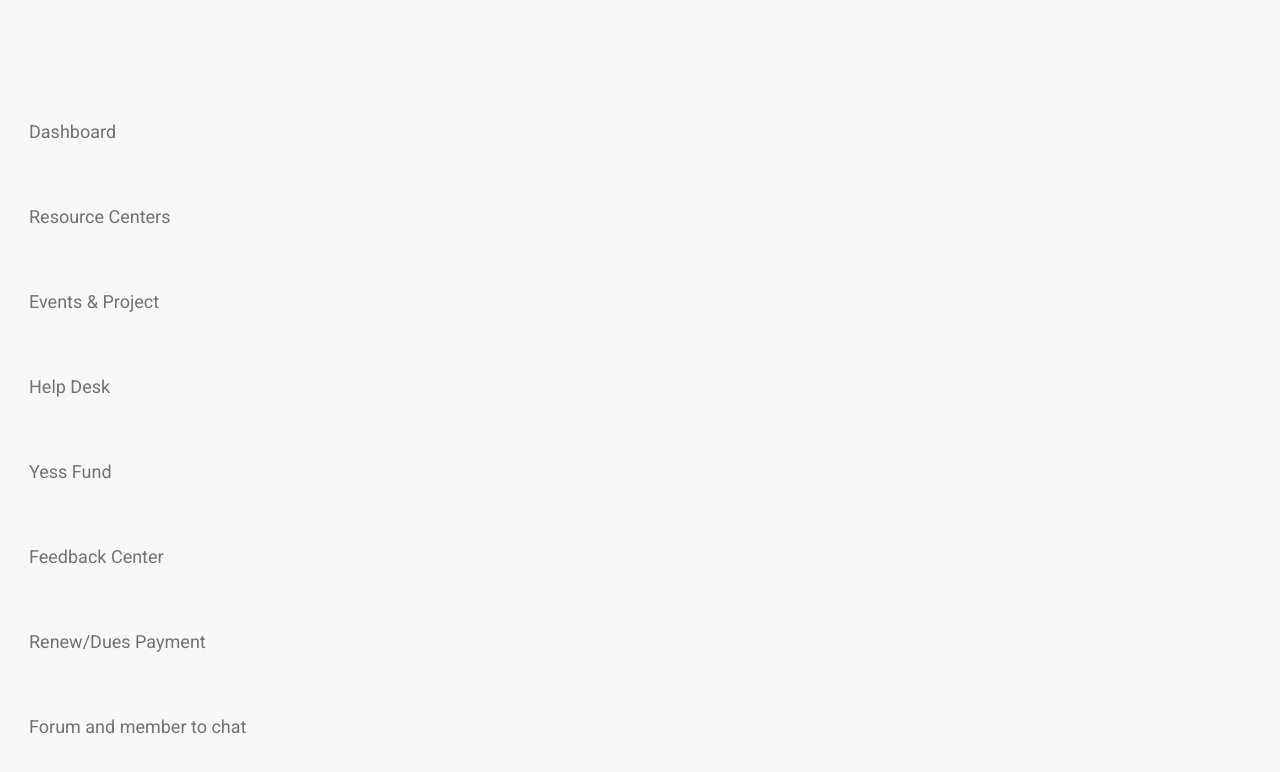
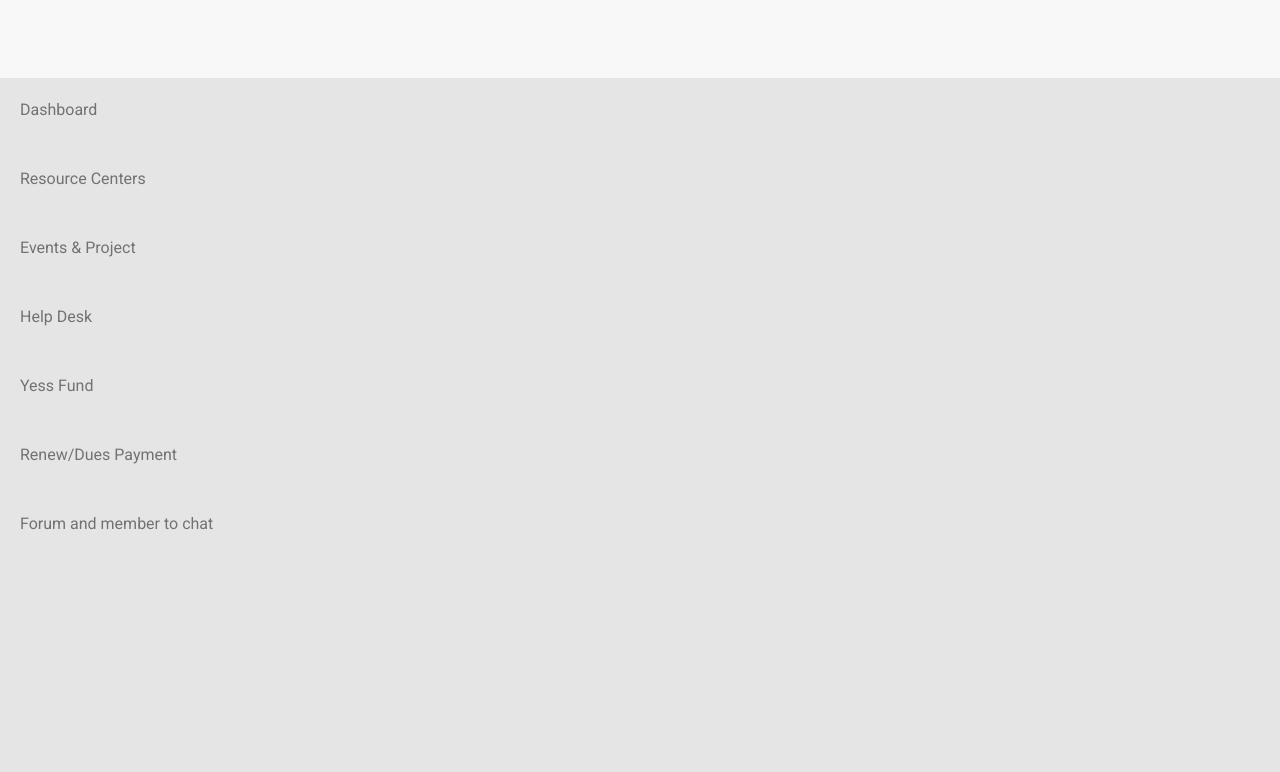
Before and after one commit to FiifiDev1/gcye, a React (Create React App) app: page /menu in a window 1280 px wide. Shown: the top 772 px of the page. Built offline with nearby package versions, Linux system fonts and the light colour scheme.

Commit message:
changed page name to justify start

```diff
--- a/src/Components/Menu.jsx
+++ b/src/Components/Menu.jsx
@@ -11,30 +11,27 @@ export class Menu extends Component {
 
   render() {
     return (
-        <div ref={this.menu} id="iPhone_13_12_Pro_Max__10">
-        <div id="Group_4992">
-            <Link  className='link-item pd-v-max' to={"/"} id="Dashboard">
+        <div ref={this.menu} id="menu">
+        <div id="menu-links" className=''>
+            <Link  className='link-item pd' to={"/"} id="Dashboard" >
                 <span>Dashboard</span>
             </Link>
-            <Link to={"#"} className='link-item pd-v-max' id="Resource_Centers">
+            <Link to={"#"} className='link-item pd' id="Resource_Centers">
                 <span>Resource Centers</span>
             </Link>
-            <Link  className='link-item pd-v-max'  to={'eventsandprojects'} id="Events__Project">
+            <Link  className='link-item pd' to={'eventsandprojects'} id="Events__Project">
                 <span>Events & Project</span>
             </Link >
-            <Link  className='link-item pd-v-max' to={"helpdesk"} id="Help_Desk">
-                <span className='link-item'>Help Desk</span>
+            <Link  className='link-item pd' to={"helpdesk"} id="Help_Desk">
+                <span >Help Desk</span>
             </Link>
-            <Link  className='link-item pd-v-max' to={'yessfund'} id="Yess_Fund">
+            <Link  className='link-item pd' to={'yessfund'} id="Yess_Fund">
                 <span>Yess Fund</span>
             </Link >
-            <Link className='link-item pd-v-max' to={"#"} id="Feedback_Center">
-                <span>Feedback Center</span>
-            </Link>
-            <Link className='link-item pd-v-max' to={"#"} id="RenewDues_Payment">
+            <Link className='link-item pd' to={"#"} id="RenewDues_Payment">
                 <span>Renew/Dues Payment</span>
             </Link>
-            <Link className='link-item pd-v-max' to={"#"} id="Forum_and_member_to_chat">
+            <Link className='link-item pd' to={"#"} id="Forum_and_member_to_chat">
                 <span>Forum and member to chat</span>
             </Link>
         </div>
--- a/src/styles/_menu.scss
+++ b/src/styles/_menu.scss
@@ -2,190 +2,215 @@ a{
     text-decoration: none;
 }
 
-.mediaViewInfo {
-    --web-view-name: iPhone 13, 12 Pro Max – 10;
-    --web-view-id: iPhone_13_12_Pro_Max__10;
-    --web-scale-on-resize: true;
-    --web-enable-deep-linking: true;
+// .mediaViewInfo {
+//     --web-view-name: iPhone 13, 12 Pro Max – 10;
+//     --web-view-id: iPhone_13_12_Pro_Max__10;
+//     --web-scale-on-resize: true;
+//     --web-enable-deep-linking: true;
+// }
+// :root {
+//     --web-view-ids: iPhone_13_12_Pro_Max__10;
+// }
+// * {
+//     margin: 0;
+//     padding: 0;
+//     box-sizing: border-box;
+//     border: none;
+// }
+// #iPhone_13_12_Pro_Max__10 {
+//     position: fixed;
+//     width: 100%;
+//     height: 100vh;
+//     background-color: rgba(248,248,248,1);
+//     overflow: hidden;
+//     --web-view-name: iPhone 13, 12 Pro Max – 10;
+//     --web-view-id: iPhone_13_12_Pro_Max__10;
+//     --web-scale-on-resize: true;
+//     --web-enable-deep-linking: true;
+//     top: 78px;
+// }
+// #Group_4992 {
+//     position: absolute;
+//     width: 100%;
+//     // height: 639px;
+//     left: -2px;
+//     // top: 78px;
+//     overflow: visible;
+// }
+// #Rectangle_2941 {
+//     fill: rgba(255,255,255,1);
+//     width: 100%;
+//     min-width: 100%
+// }
+// .Rectangle_2941 {
+//     filter: drop-shadow(0px 2px 10px rgba(204, 204, 204, 0.161));
+//     position: absolute;
+//     overflow: visible;
+//     width: 100%;
+//     height: 95px;
+//     left: 0px;
+//     top: 0px;
+// }
+// #Dashboard {
+//     left: 31px;
+//     top: 20px;
+//     position: absolute;
+//     overflow: visible;
+//     width: 88px;
+//     white-space: nowrap;
+//     text-align: left;
+//     font-family: Roboto;
+//     font-style: normal;
+//     font-weight: normal;
+//     font-size: 18px;
+//     color: rgba(114,114,114,1);
+// }
+// #Resource_Centers {
+//     left: 31px;
+//     top: 105px;
+//     position: absolute;
+//     overflow: visible;
+//     width: 142px;
+//     white-space: nowrap;
+//     text-align: left;
+//     font-family: Roboto;
+//     font-style: normal;
+//     font-weight: normal;
+//     font-size: 18px;
+//     color: rgba(114,114,114,1);
+// }
+// #Events__Project {
+//     left: 31px;
+//     top: 190px;
+//     position: absolute;
+//     overflow: visible;
+//     width: 131px;
+//     white-space: nowrap;
+//     text-align: left;
+//     font-family: Roboto;
+//     font-style: normal;
+//     font-weight: normal;
+//     font-size: 18px;
+//     color: rgba(114,114,114,1);
+// }
+// #Help_Desk {
+//     left: 31px;
+//     top: 275px;
+//     position: absolute;
+//     overflow: visible;
+//     width: 82px;
+//     white-space: nowrap;
+//     text-align: left;
+//     font-family: Roboto;
+//     font-style: normal;
+//     font-weight: normal;
+//     font-size: 18px;
+//     color: rgba(114,114,114,1);
+// }
+// #Yess_Fund {
+//     left: 31px;
+//     top: 360px;
+//     position: absolute;
+//     overflow: visible;
+//     width: 84px;
+//     white-space: nowrap;
+//     text-align: left;
+//     font-family: Roboto;
+//     font-style: normal;
+//     font-weight: normal;
+//     font-size: 18px;
+//     color: rgba(114,114,114,1);
+// }
+// #Feedback_Center {
+//     left: 31px;
+//     top: 445px;
+//     position: absolute;
+//     overflow: visible;
+//     width: 136px;
+//     white-space: wrap;
+//     text-align: left;
+//     font-family: Roboto;
+//     font-style: normal;
+//     font-weight: normal;
+//     font-size: 18px;
+//     color: rgba(114,114,114,1);
+// }
+// #RenewDues_Payment {
+//     left: 31px;
+//     top: 530px;
+//     position: absolute;
+//     overflow: visible;
+//     width: 178px;
+//     white-space: nowrap;
+//     text-align: left;
+//     font-family: Roboto;
+//     font-style: normal;
+//     font-weight: normal;
+//     font-size: 18px;
+//     color: rgba(114,114,114,1);
+// }
+// #Forum_and_member_to_chat {
+//     left: 31px;
+//     top: 615px;
+//     position: absolute;
+//     overflow: visible;
+//     width: 218px;
+//     white-space: nowrap;
+//     text-align: left;
+//     font-family: Roboto;
+//     font-style: normal;
+//     font-weight: normal;
+//     font-size: 18px;
+//     color: rgba(114,114,114,1);
+// }
+// #Menu {
+//     left: 27px;
+//     top: 78px;
+//     position: absolute;
+//     overflow: visible;
+//     width: 46px;
+//     white-space: nowrap;
+//     text-align: left;
+//     font-family: Roboto;
+//     font-style: normal;
+//     font-weight: normal;
+//     font-size: 18px;
+//     color: rgba(60,60,60,1);
+// }
+// #Icon_ionic-md-close {
+//     fill: rgba(0,0,0,1);
+// }
+// .Icon_ionic-md-close {
+//     overflow: visible;
+//     position: absolute;
+//     width: 14.95px;
+//     height: 14.95px;
+//     right: 27px;
+//     top: 27px;
+//     transform: matrix(1,0,0,1,0,0);
+// }
+
+#menu{
+    width: 100%;
+    position: fixed;
+    top: 78px;
+    background-color: #e5e5e5;
+    min-height: 100vh;
 }
-:root {
-    --web-view-ids: iPhone_13_12_Pro_Max__10;
+
+#menu-links{
+    display: flex;
+    flex-direction: column;
+    gap: 5px;
 }
-* {
-    margin: 0;
-    padding: 0;
-    box-sizing: border-box;
-    border: none;
+
+.link-item{
+    color: $text-color;
+
+    &:hover{
+        box-shadow: 0 0 10px rgb(226, 226, 226);
+        background-color: white;
+        color: $text-color;
+    }
+    padding: 20px;
 }
-#iPhone_13_12_Pro_Max__10 {
-    position: fixed;
-    width: 100%;
-    height: 100vh;
-    background-color: rgba(248,248,248,1);
-    overflow: hidden;
-    --web-view-name: iPhone 13, 12 Pro Max – 10;
-    --web-view-id: iPhone_13_12_Pro_Max__10;
-    --web-scale-on-resize: true;
-    --web-enable-deep-linking: true;
-    top: 78px;
-}
-#Group_4992 {
-    position: absolute;
-    width: 100%;
-    height: 639px;
-    left: -2px;
-    // top: 78px;
-    overflow: visible;
-}
-#Rectangle_2941 {
-    fill: rgba(255,255,255,1);
-    width: 100%;
-    min-width: 100%
-}
-.Rectangle_2941 {
-    filter: drop-shadow(0px 2px 10px rgba(204, 204, 204, 0.161));
-    position: absolute;
-    overflow: visible;
-    width: 100%;
-    height: 95px;
-    left: 0px;
-    top: 0px;
-}
-#Dashboard {
-    left: 31px;
-    top: 20px;
-    position: absolute;
-    overflow: visible;
-    width: 88px;
-    white-space: nowrap;
-    text-align: left;
-    font-family: Roboto;
-    font-style: normal;
-    font-weight: normal;
-    font-size: 18px;
-    color: rgba(114,114,114,1);
-}
-#Resource_Centers {
-    left: 31px;
-    top: 105px;
-    position: absolute;
-    overflow: visible;
-    width: 142px;
-    white-space: nowrap;
-    text-align: left;
-    font-family: Roboto;
-    font-style: normal;
-    font-weight: normal;
-    font-size: 18px;
-    color: rgba(114,114,114,1);
-}
-#Events__Project {
-    left: 31px;
-    top: 190px;
-    position: absolute;
-    overflow: visible;
-    width: 131px;
-    white-space: nowrap;
-    text-align: left;
-    font-family: Roboto;
-    font-style: normal;
-    font-weight: normal;
-    font-size: 18px;
-    color: rgba(114,114,114,1);
-}
-#Help_Desk {
-    left: 31px;
-    top: 275px;
-    position: absolute;
-    overflow: visible;
-    width: 82px;
-    white-space: nowrap;
-    text-align: left;
-    font-family: Roboto;
-    font-style: normal;
-    font-weight: normal;
-    font-size: 18px;
-    color: rgba(114,114,114,1);
-}
-#Yess_Fund {
-    left: 31px;
-    top: 360px;
-    position: absolute;
-    overflow: visible;
-    width: 84px;
-    white-space: nowrap;
-    text-align: left;
-    font-family: Roboto;
-    font-style: normal;
-    font-weight: normal;
-    font-size: 18px;
-    color: rgba(114,114,114,1);
-}
-#Feedback_Center {
-    left: 31px;
-    top: 445px;
-    position: absolute;
-    overflow: visible;
-    width: 136px;
-    white-space: nowrap;
-    text-align: left;
-    font-family: Roboto;
-    font-style: normal;
-    font-weight: normal;
-    font-size: 18px;
-    color: rgba(114,114,114,1);
-}
-#RenewDues_Payment {
-    left: 31px;
-    top: 530px;
-    position: absolute;
-    overflow: visible;
-    width: 178px;
-    white-space: nowrap;
-    text-align: left;
-    font-family: Roboto;
-    font-style: normal;
-    font-weight: normal;
-    font-size: 18px;
-    color: rgba(114,114,114,1);
-}
-#Forum_and_member_to_chat {
-    left: 31px;
-    top: 615px;
-    position: absolute;
-    overflow: visible;
-    width: 218px;
-    white-space: nowrap;
-    text-align: left;
-    font-family: Roboto;
-    font-style: normal;
-    font-weight: normal;
-    font-size: 18px;
-    color: rgba(114,114,114,1);
-}
-#Menu {
-    left: 27px;
-    top: 78px;
-    position: absolute;
-    overflow: visible;
-    width: 46px;
-    white-space: nowrap;
-    text-align: left;
-    font-family: Roboto;
-    font-style: normal;
-    font-weight: normal;
-    font-size: 18px;
-    color: rgba(60,60,60,1);
-}
-#Icon_ionic-md-close {
-    fill: rgba(0,0,0,1);
-}
-.Icon_ionic-md-close {
-    overflow: visible;
-    position: absolute;
-    width: 14.95px;
-    height: 14.95px;
-    right: 27px;
-    top: 27px;
-    transform: matrix(1,0,0,1,0,0);
-}
--- a/src/styles/_navbar.scss
+++ b/src/styles/_navbar.scss
@@ -9,7 +9,7 @@
     background-color: white;
     grid-gap: 10px;
     position: sticky;
-    top: 1px;
+    top: 0;
 }
 
 .avatar{
@@ -21,5 +21,4 @@
 
 .menu{
     justify-self: start;
-
 }
--- a/src/styles/styles.css
+++ b/src/styles/styles.css
@@ -1,4 +1,3 @@
-@charset "UTF-8";
 @import url("https://fonts.googleapis.com/css2?family=Roboto:wght@400;500;700&display=swap");
 p, h2, h6, h1, h3, h4, h5 {
   padding: 0;
@@ -28,7 +27,7 @@ p, h2, h6, h1, h3, h4, h5 {
   grid-gap: 10px;
   position: -webkit-sticky;
   position: sticky;
-  top: 1px;
+  top: 0;
 }
 
 .avatar {
@@ -179,208 +178,28 @@ a {
   text-decoration: none;
 }
 
-.mediaViewInfo {
-  --web-view-name: iPhone 13, 12 Pro Max – 10;
-  --web-view-id: iPhone_13_12_Pro_Max__10;
-  --web-scale-on-resize: true;
-  --web-enable-deep-linking: true;
+#menu {
+  width: 100%;
+  position: fixed;
+  top: 78px;
+  background-color: #e5e5e5;
+  min-height: 100vh;
 }
 
-:root {
-  --web-view-ids: iPhone_13_12_Pro_Max__10;
+#menu-links {
+  display: flex;
+  flex-direction: column;
+  gap: 5px;
 }
 
-* {
-  margin: 0;
-  padding: 0;
-  box-sizing: border-box;
-  border: none;
+.link-item {
+  color: #727272;
+  padding: 20px;
 }
-
-#iPhone_13_12_Pro_Max__10 {
-  position: fixed;
-  width: 100%;
-  height: 100vh;
-  background-color: rgb(248, 248, 248);
-  overflow: hidden;
-  --web-view-name: iPhone 13, 12 Pro Max – 10;
-  --web-view-id: iPhone_13_12_Pro_Max__10;
-  --web-scale-on-resize: true;
-  --web-enable-deep-linking: true;
-  top: 78px;
-}
-
-#Group_4992 {
-  position: absolute;
-  width: 100%;
-  height: 639px;
-  left: -2px;
-  overflow: visible;
-}
-
-#Rectangle_2941 {
-  fill: rgb(255, 255, 255);
-  width: 100%;
-  min-width: 100%;
-}
-
-.Rectangle_2941 {
-  filter: drop-shadow(0px 2px 10px rgba(204, 204, 204, 0.161));
-  position: absolute;
-  overflow: visible;
-  width: 100%;
-  height: 95px;
-  left: 0px;
-  top: 0px;
-}
-
-#Dashboard {
-  left: 31px;
-  top: 20px;
-  position: absolute;
-  overflow: visible;
-  width: 88px;
-  white-space: nowrap;
-  text-align: left;
-  font-family: Roboto;
-  font-style: normal;
-  font-weight: normal;
-  font-size: 18px;
-  color: rgb(114, 114, 114);
-}
-
-#Resource_Centers {
-  left: 31px;
-  top: 105px;
-  position: absolute;
-  overflow: visible;
-  width: 142px;
-  white-space: nowrap;
-  text-align: left;
-  font-family: Roboto;
-  font-style: normal;
-  font-weight: normal;
-  font-size: 18px;
-  color: rgb(114, 114, 114);
-}
-
-#Events__Project {
-  left: 31px;
-  top: 190px;
-  position: absolute;
-  overflow: visible;
-  width: 131px;
-  white-space: nowrap;
-  text-align: left;
-  font-family: Roboto;
-  font-style: normal;
-  font-weight: normal;
-  font-size: 18px;
-  color: rgb(114, 114, 114);
-}
-
-#Help_Desk {
-  left: 31px;
-  top: 275px;
-  position: absolute;
-  overflow: visible;
-  width: 82px;
-  white-space: nowrap;
-  text-align: left;
-  font-family: Roboto;
-  font-style: normal;
-  font-weight: normal;
-  font-size: 18px;
-  color: rgb(114, 114, 114);
-}
-
-#Yess_Fund {
-  left: 31px;
-  top: 360px;
-  position: absolute;
-  overflow: visible;
-  width: 84px;
-  white-space: nowrap;
-  text-align: left;
-  font-family: Roboto;
-  font-style: normal;
-  font-weight: normal;
-  font-size: 18px;
-  color: rgb(114, 114, 114);
-}
-
-#Feedback_Center {
-  left: 31px;
-  top: 445px;
-  position: absolute;
-  overflow: visible;
-  width: 136px;
-  white-space: nowrap;
-  text-align: left;
-  font-family: Roboto;
-  font-style: normal;
-  font-weight: normal;
-  font-size: 18px;
-  color: rgb(114, 114, 114);
-}
-
-#RenewDues_Payment {
-  left: 31px;
-  top: 530px;
-  position: absolute;
-  overflow: visible;
-  width: 178px;
-  white-space: nowrap;
-  text-align: left;
-  font-family: Roboto;
-  font-style: normal;
-  font-weight: normal;
-  font-size: 18px;
-  color: rgb(114, 114, 114);
-}
-
-#Forum_and_member_to_chat {
-  left: 31px;
-  top: 615px;
-  position: absolute;
-  overflow: visible;
-  width: 218px;
-  white-space: nowrap;
-  text-align: left;
-  font-family: Roboto;
-  font-style: normal;
-  font-weight: normal;
-  font-size: 18px;
-  color: rgb(114, 114, 114);
-}
-
-#Menu {
-  left: 27px;
-  top: 78px;
-  position: absolute;
-  overflow: visible;
-  width: 46px;
-  white-space: nowrap;
-  text-align: left;
-  font-family: Roboto;
-  font-style: normal;
-  font-weight: normal;
-  font-size: 18px;
-  color: rgb(60, 60, 60);
-}
-
-#Icon_ionic-md-close {
-  fill: rgb(0, 0, 0);
-}
-
-.Icon_ionic-md-close {
-  overflow: visible;
-  position: absolute;
-  width: 14.95px;
-  height: 14.95px;
-  right: 27px;
-  top: 27px;
-  transform: matrix(1, 0, 0, 1, 0, 0);
+.link-item:hover {
+  box-shadow: 0 0 10px rgb(226, 226, 226);
+  background-color: white;
+  color: #727272;
 }
 
 .primary-button {
@@ -452,6 +271,10 @@ a {
 
 .pd-h-min {
   padding: 0 12px;
+}
+
+.pd {
+  padding: 20px;
 }
 
 .br {
--- a/src/styles/styles.scss
+++ b/src/styles/styles.scss
@@ -112,6 +112,10 @@ $placeholder-color: #C3C3C3;
 
 .pd-h-min{
     padding: 0 12px;
+}
+
+.pd{
+    padding: 20px;
 }
 
 .br{
```
Also changed, not shown: 1 other file (tests, documents, lock files or other folders).
